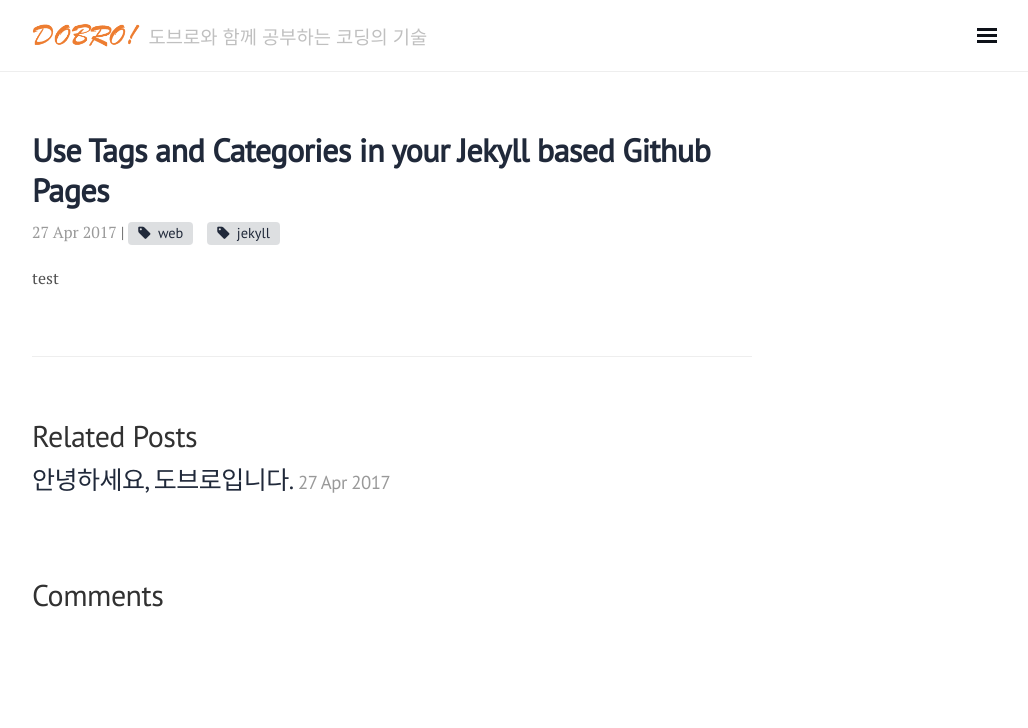
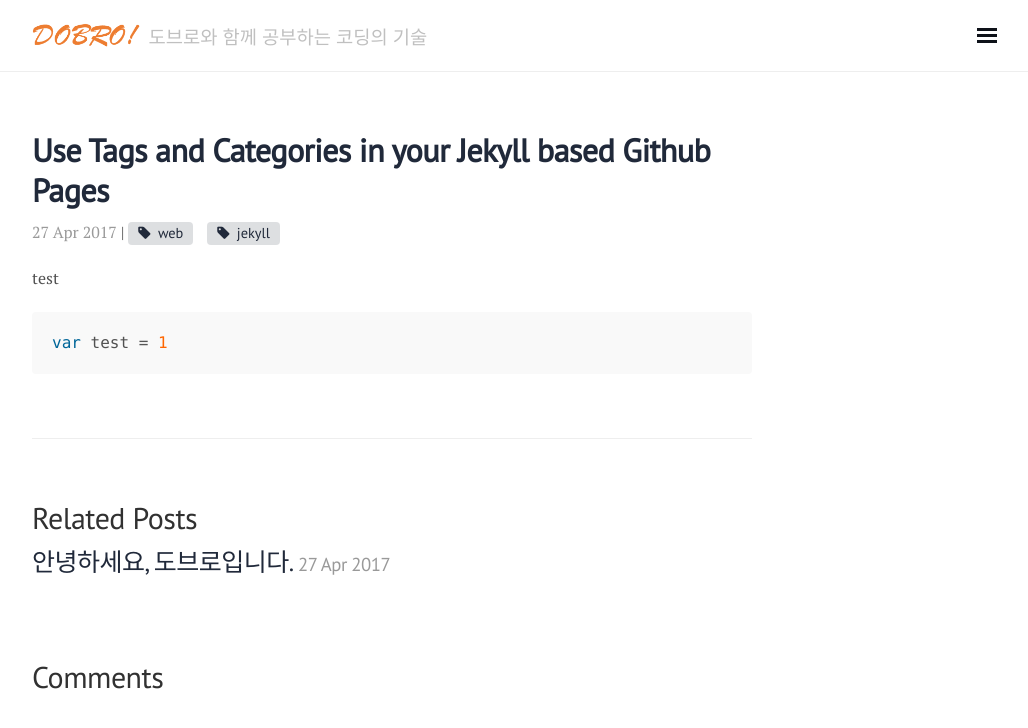
Before and after one commit to dobro91/dobro91.github.com, a Jekyll site: the page built from _posts/2017-04-27-dobro-test.md, in a window 1280 px wide. Shown: the top 728 px of the page, without its empty margins (248-1276 px from the left). Built offline with Jekyll 4.4.1, drawn with Linux system fonts in a browser that asks for light colours; nearby versions of some CDN libraries; comment, search, counter and statistics services are not loaded.

Commit message:
Update 2017-04-27-dobro-test.md

````diff
--- a/_posts/2017-04-27-dobro-test.md
+++ b/_posts/2017-04-27-dobro-test.md
@@ -6,3 +6,6 @@ tags: [web, jekyll]
 ---
 
 test
+```javascript
+var test = 1
+```
````
